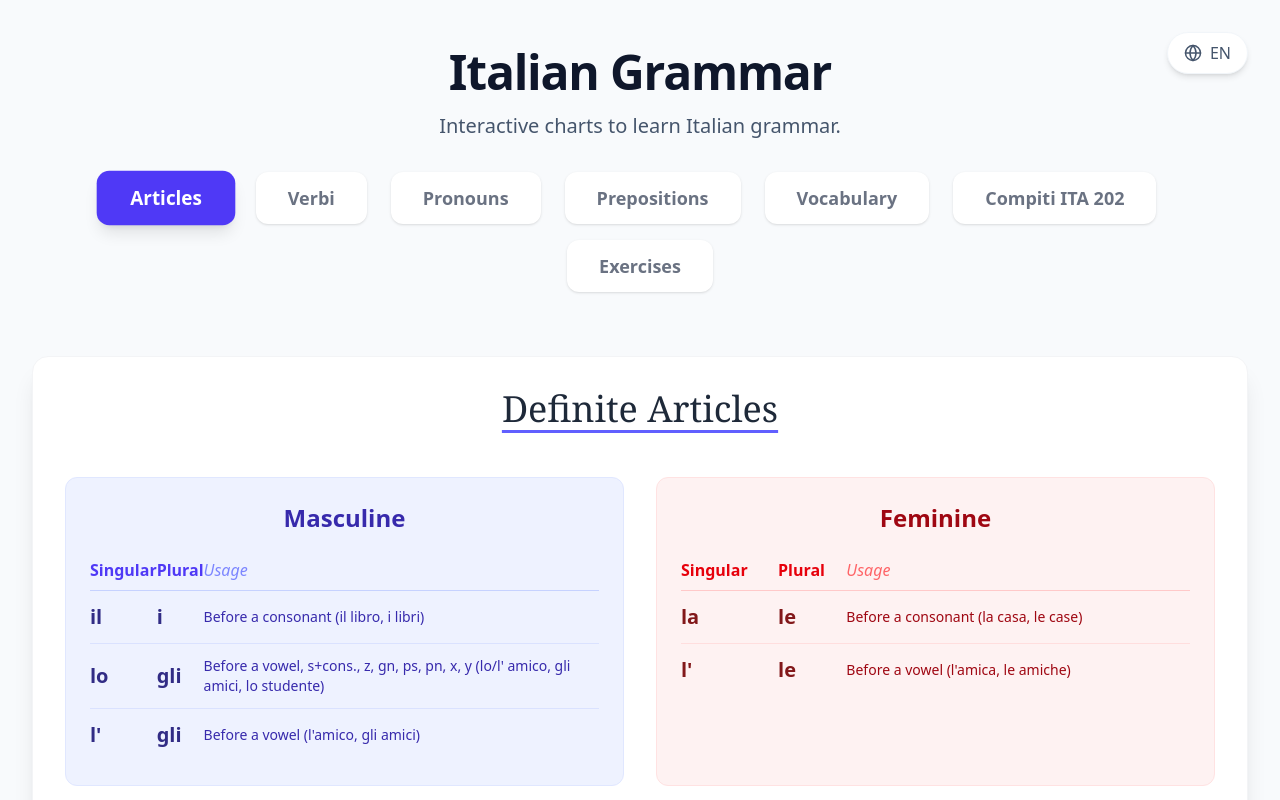
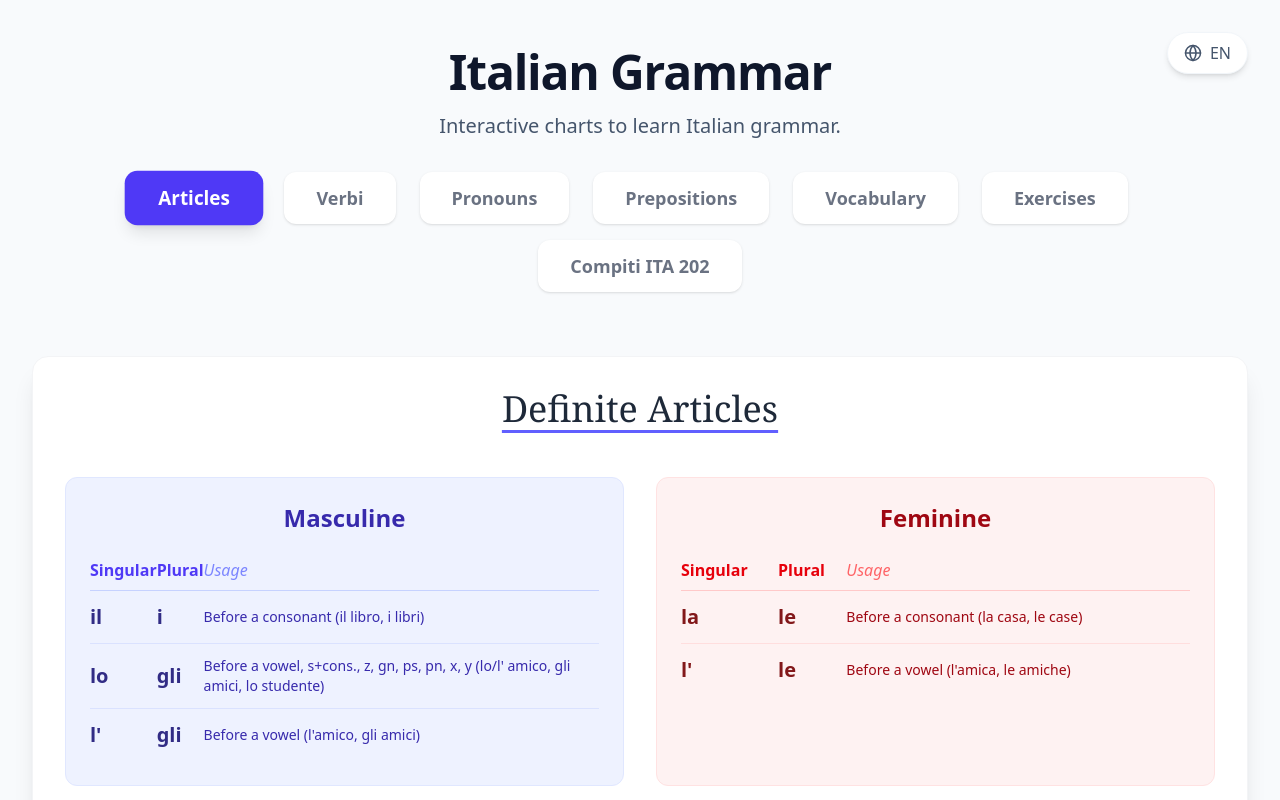
Before and after one commit to bcarnelutti/grammatica-italiana, a React (Vite) app: page / in a window 1280 px wide. Shown: the top 800 px of the page. Built offline with nearby package versions, Linux system fonts and the light colour scheme.

Commit message:
style: reorder navigation buttons

```diff
--- a/src/App.tsx
+++ b/src/App.tsx
@@ -99,6 +99,16 @@ const Navigation = () => {
         {t('nav.vocabulary')}
       </button>
       <button
+        onClick={() => setView('practice_menu')}
+        className={`px-8 py-3 rounded-xl font-bold text-lg transition-all ${
+          isPracticeActive
+            ? 'bg-indigo-600 text-white shadow-lg scale-105'
+            : 'bg-white text-gray-500 hover:bg-gray-50 shadow-sm'
+        }`}
+      >
+        {t('nav.practice')}
+      </button>
+      <button
         onClick={() => setView('exercises')}
         className={`px-8 py-3 rounded-xl font-bold text-lg transition-all ${
           view === 'exercises'
@@ -107,16 +117,6 @@ const Navigation = () => {
         }`}
       >
         {t('nav.exercises')}
-      </button>
-      <button
-        onClick={() => setView('practice_menu')}
-        className={`px-8 py-3 rounded-xl font-bold text-lg transition-all ${
-          isPracticeActive
-            ? 'bg-indigo-600 text-white shadow-lg scale-105'
-            : 'bg-white text-gray-500 hover:bg-gray-50 shadow-sm'
-        }`}
-      >
-        {t('nav.practice')}
       </button>
     </div>
   );
```
